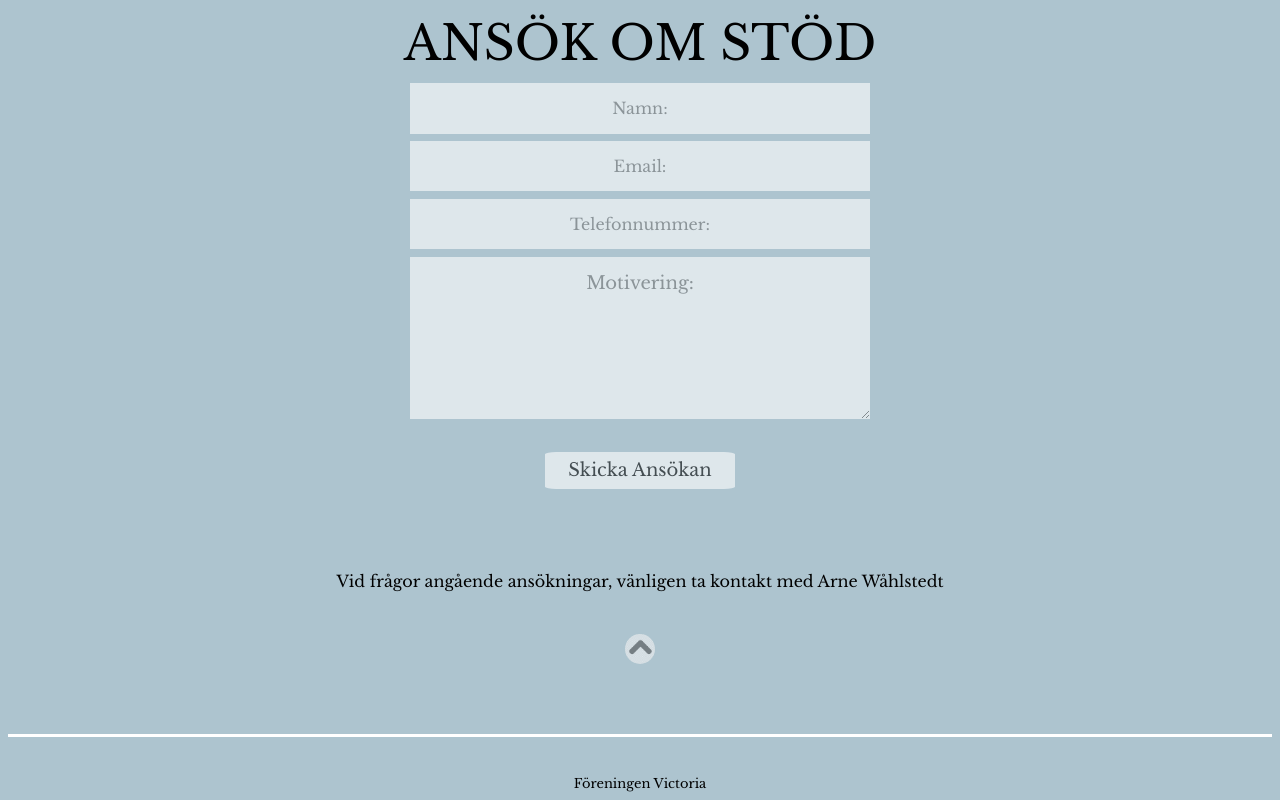
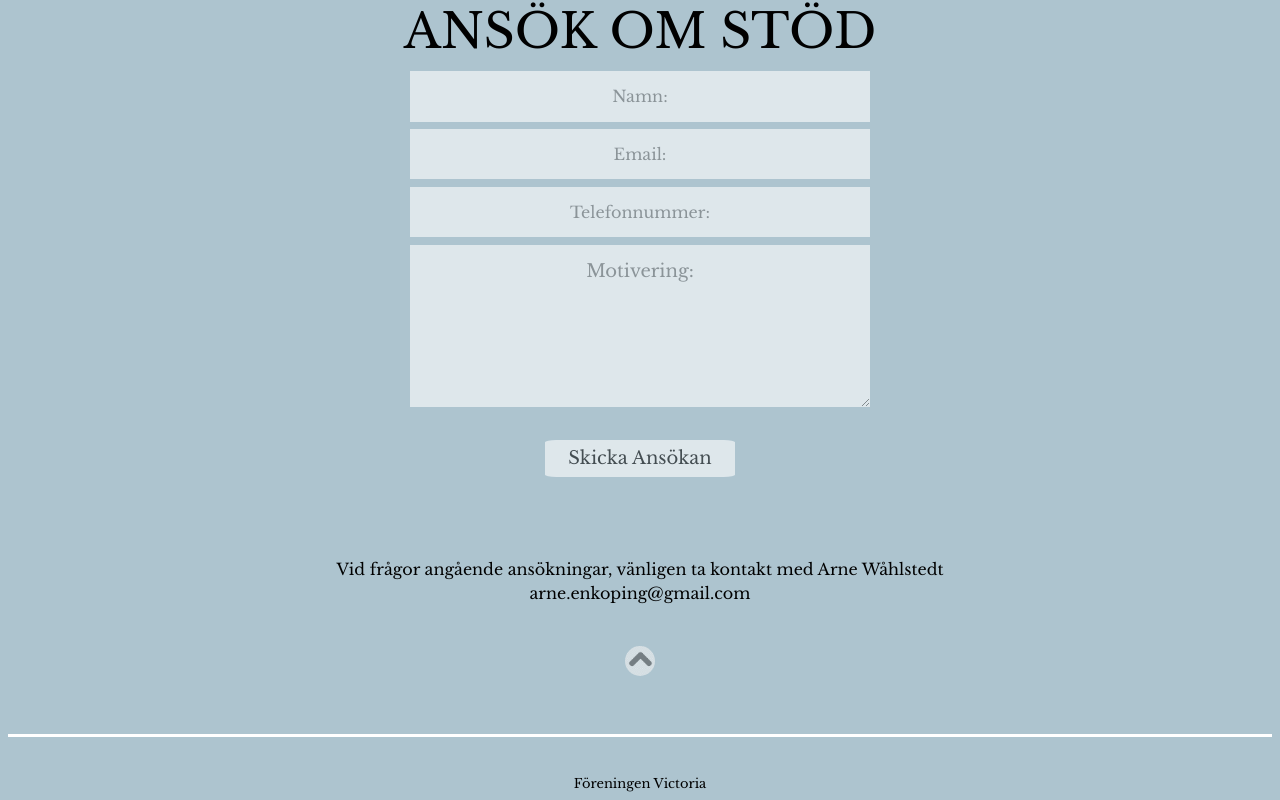
Before and after one commit to emtalen/foreningen_viktoria, a React (Create React App) app: page / in a window 1280 px wide. Shown: the part 4097-4897 px from the top of the page. Built offline with nearby package versions, Linux system fonts and the light colour scheme.

Commit message:
making the mail into a link for the questions about donations and applicATIONS

```diff
--- a/src/components/ApplyForm.jsx
+++ b/src/components/ApplyForm.jsx
@@ -81,7 +81,12 @@ const ApplyForm = () => {
         </form>
         <p id="message">{message}</p>
         <p id="apply-questions">
-          Vid frågor angående ansökningar, vänligen ta kontakt med Arne Wåhlstedt
+          Vid frågor angående ansökningar, vänligen ta kontakt med Arne
+          Wåhlstedt
+          <br />
+          <a className="link" href="mailto: arne.enkoping@gmail.com">
+            arne.enkoping@gmail.com
+          </a>
         </p>
         <button className="to-the-topp" onClick={scrollToTop}></button>
       </div>
--- a/src/components/Donations.jsx
+++ b/src/components/Donations.jsx
@@ -16,7 +16,9 @@ const Donations = () => {
         </p>
         <p id="donations-text">
           Vid frågor angående donationer, vänligen ta kontakt med Arne Wåhlstedt
-          <br /> arne.enkoping@gmail.com <br /> 070-5890606
+          <br /> <a className='link' href="mailto: arne.enkoping@gmail.com">
+            arne.enkoping@gmail.com
+          </a>
         </p>
         <button
           className="to-the-topp"
--- a/src/styles/index.css
+++ b/src/styles/index.css
@@ -53,6 +53,15 @@ body {
   opacity: 1;
 }
 
+.link {
+  color: black;
+  text-decoration: none;
+}
+
+.link:hover{
+  text-decoration: underline;
+}
+
 @media screen and (max-width: 900px) {
   .main-container {
     height: fit-content;
```
